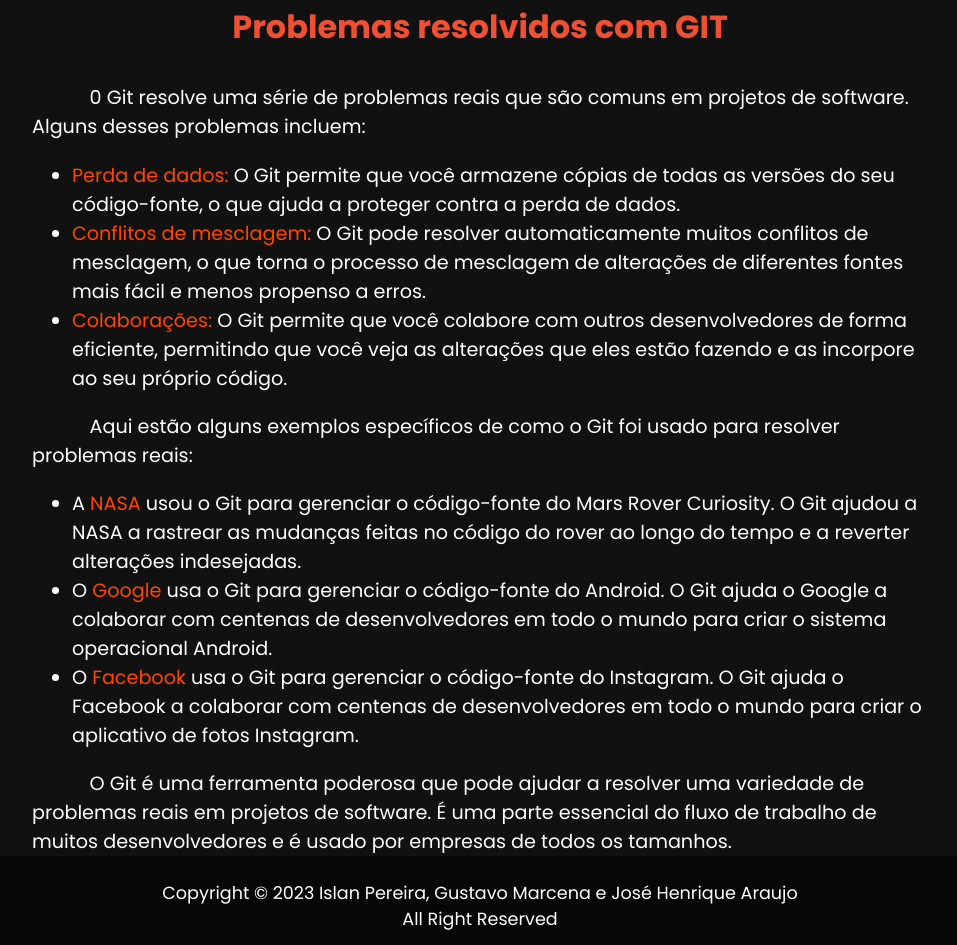
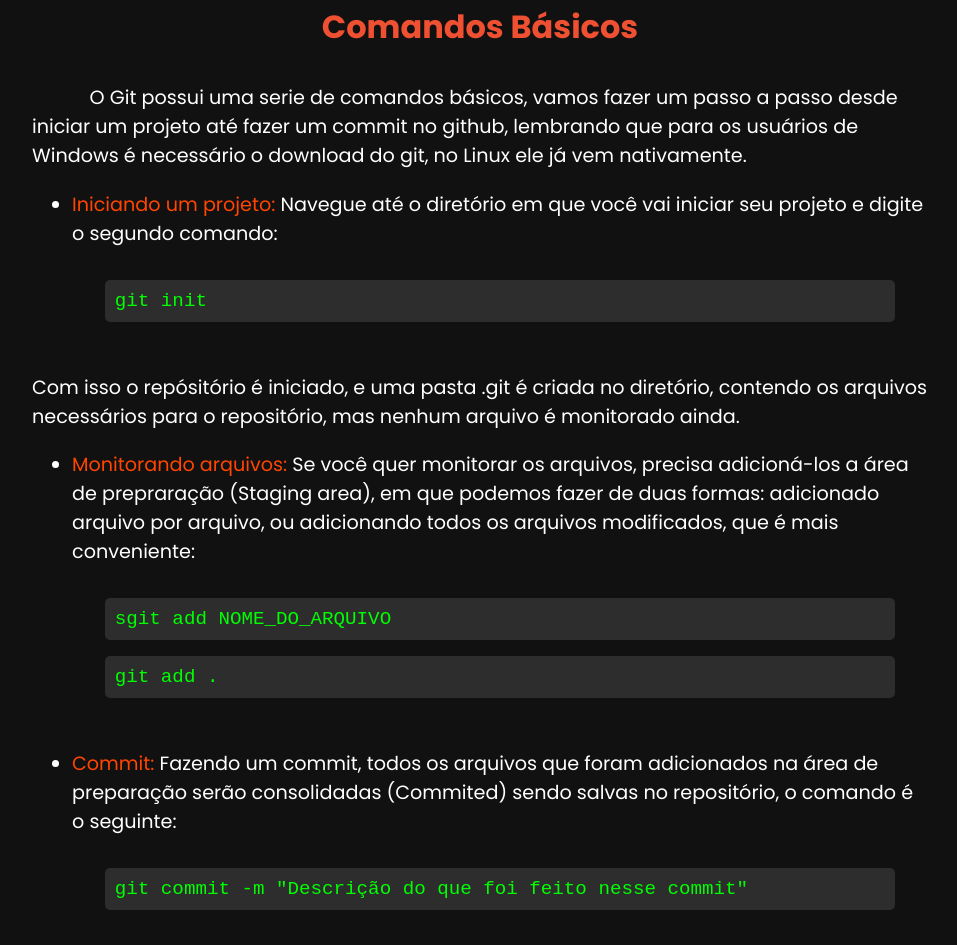
Before and after one commit to Gerencia-de-configuracao-e-mudancas/constru-o-de-p-gina-sobre-git-tropajs, a plain HTML site: page index.html in a window 1280 px wide. Shown: the part 2606-3551 px from the top of the page, without its empty margins (160-1117 px from the left). Drawn offline with Linux system fonts and the light colour scheme.

Commit message:
Adicionando comandos básicos

```diff
--- a/index.html
+++ b/index.html
@@ -1,11 +1,14 @@
 <!DOCTYPE html>
 <html lang="en">
+
 <head>
     <meta charset="UTF-8" />
     <meta name="viewport" content="width=device-width, initial-scale=1.0" />
+    <link rel="icon" href="./img/git.png" type="image/x-icon">
     <title>Sobre o GIT</title>
     <link rel="stylesheet" href="./styles/style.css" />
 </head>
+
 <body>
     <header class="jh-header" id="home">
         <nav class="jh-nav">
@@ -13,7 +16,7 @@
             <a class="jh-link" href="#controleVersao">Controle de versão</a>
             <a class="jh-link" href="#historia">História</a>
             <a class="jh-link" href="#definicao">Definição</a>
-        <a class="jh-link" href="#">Comandos básicos</a>
+            <a class="jh-link" href="#comandosBasicos">Comandos básicos</a>
             <a class="jh-link" href="#">Problemas resolvidos</a>
         </nav>
         <h1 class="jh-title">Introdução ao Git</h1>
@@ -91,6 +94,53 @@
             </div>
         </div>
 
+        <div id="comandosBasicos">
+            <h1 class="titulos">Comandos Básicos</h1>
+            <div>
+                <p class="textos">
+                    <span>O</span> Git possui uma serie de comandos básicos, vamos
+                    fazer um passo a passo desde iniciar um projeto até fazer um commit no github, lembrando que para os
+                    usuários de Windows é necessário o download do git, no Linux ele já vem nativamente.
+                </p>
+                <ul class="lista">
+                    <li>
+                        <span class="span_orange">Iniciando um projeto:</span> Navegue até o diretório em que você vai
+                        iniciar seu projeto e digite o segundo comando:
+
+                    </li>
+                    <div class="comando-div">
+                        <p class="comando">git init</p>
+                    </div>
+                </ul>
+                <p class="textos">Com isso o repósitório é iniciado, e uma pasta .git é criada no diretório, contendo os
+                    arquivos necessários para o repositório, mas nenhum arquivo é monitorado ainda.</p>
+                <ul class="lista">
+                    <li>
+                        <span class="span_orange">Monitorando arquivos:</span> Se você quer monitorar os arquivos,
+                        precisa adicioná-los a área de prepraração (Staging area), em que podemos fazer de duas formas:
+                        adicionado arquivo por arquivo, ou adicionando todos os arquivos modificados, que é mais
+                        conveniente:
+
+                    </li>
+                    <div class="comando-div">
+                        <p class="comando"><span>s</span>git add NOME_DO_ARQUIVO</p>
+                        <p class="comando">git add .</p>
+                    </div>
+                </ul>
+                <ul class="lista">
+                    <li>
+                        <span class="span_orange">Commit:</span> Fazendo um commit, todos os arquivos que foram adicionados na área de preparação serão consolidadas (Commited) sendo salvas no repositório, o comando é o seguinte:
+                    </li>
+                    <div class="comando-div">
+                        <p class="comando">git commit -m "Descrição do que foi feito nesse commit"</p>
+                    </div>
+                </ul>
+
+
+
+            </div>
+        </div>
+
         <div>
             <h1 class="titulos">Problemas resolvidos com GIT</h1>
             <div>
@@ -101,41 +151,53 @@
 
                 <ul class="lista">
                     <li>
-              <span class="span_orange">Perda de dados:</span> O Git permite que você armazene cópias de todas as versões do seu código-fonte, o que ajuda a proteger contra a perda de dados.
+                        <span class="span_orange">Perda de dados:</span> O Git permite que você armazene cópias de todas
+                        as versões do seu código-fonte, o que ajuda a proteger contra a perda de dados.
                     </li>
                     <li>
-              <span class="span_orange">Conflitos de mesclagem:</span> O Git pode resolver automaticamente muitos conflitos de mesclagem, o que torna o processo de mesclagem de alterações de diferentes fontes mais fácil e menos propenso a erros.
+                        <span class="span_orange">Conflitos de mesclagem:</span> O Git pode resolver automaticamente
+                        muitos conflitos de mesclagem, o que torna o processo de mesclagem de alterações de diferentes
+                        fontes mais fácil e menos propenso a erros.
                     </li>
                     <li>
-              <span class="span_orange">Colaborações:</span> O Git permite que você colabore com outros desenvolvedores de forma eficiente, permitindo que você veja as alterações que eles estão fazendo e as incorpore ao seu próprio código.
+                        <span class="span_orange">Colaborações:</span> O Git permite que você colabore com outros
+                        desenvolvedores de forma eficiente, permitindo que você veja as alterações que eles estão
+                        fazendo e as incorpore ao seu próprio código.
                     </li>
                 </ul>
 
                 <p class="textos">
-            <span>Aqui</span> estão alguns exemplos específicos de como o Git foi usado para resolver problemas reais:
+                    <span>Aqui</span> estão alguns exemplos específicos de como o Git foi usado para resolver problemas
+                    reais:
                 </p>
 
                 <ul class="lista">
                     <li>
-              A <span class="span_orange">NASA</span>  usou o Git para gerenciar o código-fonte do Mars Rover Curiosity. O Git ajudou a NASA a
-            rastrear as mudanças feitas no código do rover ao longo do tempo e a reverter alterações indesejadas.
+                        A <span class="span_orange">NASA</span> usou o Git para gerenciar o código-fonte do Mars Rover
+                        Curiosity. O Git ajudou a NASA a
+                        rastrear as mudanças feitas no código do rover ao longo do tempo e a reverter alterações
+                        indesejadas.
                     </li>
 
                     <li>
-              O <span class="span_orange">Google</span>  usa o Git para gerenciar o código-fonte do Android. O Git ajuda o Google a colaborar com centenas
+                        O <span class="span_orange">Google</span> usa o Git para gerenciar o código-fonte do Android. O
+                        Git ajuda o Google a colaborar com centenas
                         de desenvolvedores em todo o mundo para criar o sistema operacional Android.
                     </li>
 
                     <li>
-              O <span class="span_orange">Facebook</span> usa o Git para gerenciar o código-fonte do Instagram. O Git ajuda o Facebook a colaborar com
+                        O <span class="span_orange">Facebook</span> usa o Git para gerenciar o código-fonte do
+                        Instagram. O Git ajuda o Facebook a colaborar com
                         centenas de desenvolvedores em todo o mundo para criar o aplicativo de fotos Instagram.
 
                     </li>
                 </ul>
 
                 <p class="textos">
-            <span>O</span> Git é uma ferramenta poderosa que pode ajudar a resolver uma variedade de problemas reais em projetos
-            de software. É uma parte essencial do fluxo de trabalho de muitos desenvolvedores e é usado por empresas de
+                    <span>O</span> Git é uma ferramenta poderosa que pode ajudar a resolver uma variedade de problemas
+                    reais em projetos
+                    de software. É uma parte essencial do fluxo de trabalho de muitos desenvolvedores e é usado por
+                    empresas de
                     todos os tamanhos.
                 </p>
 
@@ -148,4 +210,5 @@
         <p>All Right Reserved</p>
     </footer>
 </body>
+
 </html>
--- a/styles/style.css
+++ b/styles/style.css
@@ -179,3 +179,24 @@ body {
   font-family: 'poppins', sans-serif;
   margin: 0;
 }
+
+
+#comandosBasicos {
+  scroll-margin-top: 5rem;
+}
+
+.comando-div {
+  padding-top: 2rem;
+  padding-bottom: 1rem;
+
+}
+.comando {
+    background-color: #2d2d2d;
+    color: #00ff00;
+    font-family: "Courier New", monospace;
+    padding: 10px;
+    border-radius: 5px;
+    width: 90%;
+    margin: 0 auto;
+    margin-bottom: 1rem;
+}
```
Lines whose indentation alone changed are shown as unchanged.
